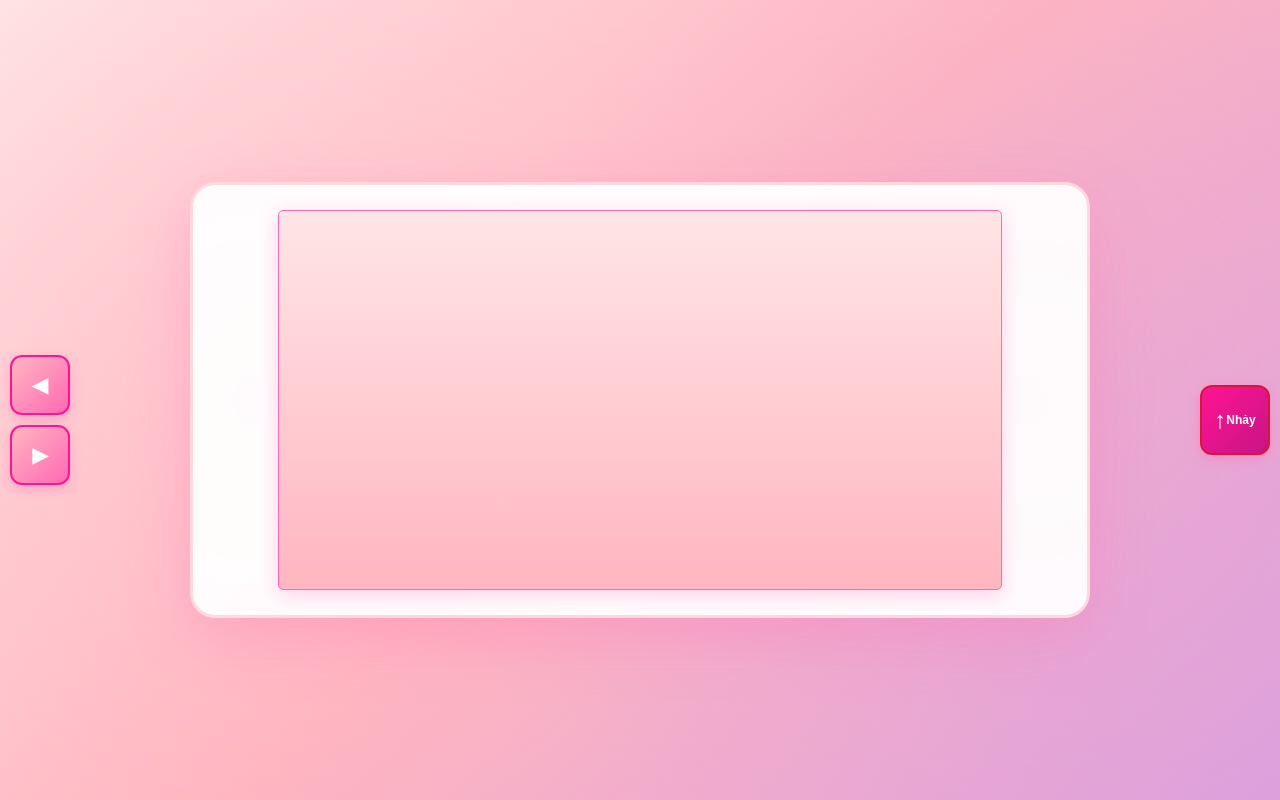
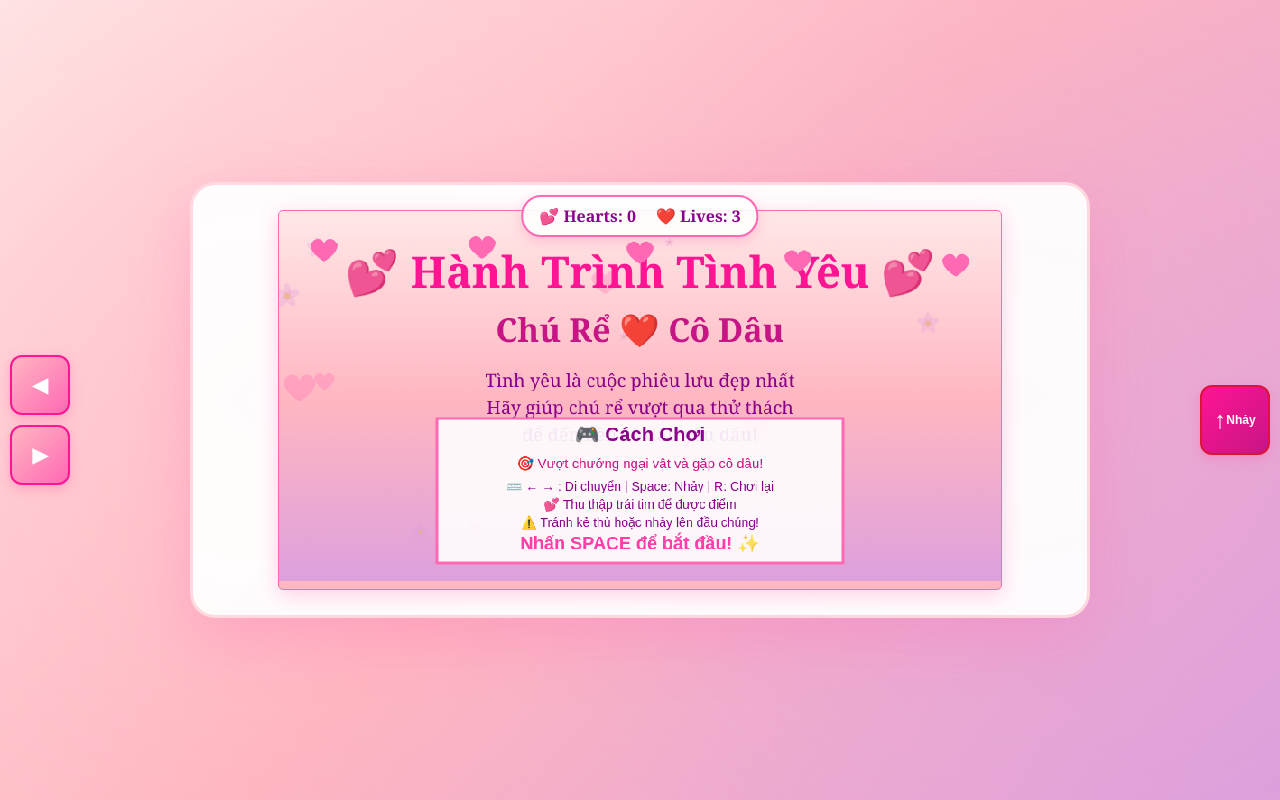
Before and after one commit to nguyenductho89/nhda, a website: page index.html in a window 1280 px wide. Drawn offline with Linux system fonts and the light colour scheme.

Commit message:
fix header 6

```diff
--- a/css/style.css
+++ b/css/style.css
@@ -88,6 +88,9 @@
     border: 3px solid rgba(255, 182, 193, 0.5);
     position: relative;
     z-index: 1;
+    display: flex;
+    flex-direction: column;
+    align-items: center;
 }
 
 @media (orientation: landscape) and (max-width: 768px) {
@@ -99,6 +102,40 @@
     }
 }
 
+
+/* Stats Overlay - positioned on top of canvas */
+.stats-overlay {
+    position: absolute;
+    top: 10px;
+    left: 50%;
+    transform: translateX(-50%);
+    display: flex;
+    gap: 20px;
+    background: rgba(255, 255, 255, 0.9);
+    padding: 8px 16px;
+    border-radius: 20px;
+    border: 2px solid #FF69B4;
+    box-shadow: 0 4px 12px rgba(255, 105, 180, 0.3);
+    z-index: 10;
+    pointer-events: none;
+    font-size: 1em;
+    color: #8B008B;
+    font-weight: bold;
+    text-shadow: 1px 1px 2px rgba(255, 255, 255, 0.8);
+}
+
+.stats-overlay span {
+    display: inline-block;
+}
+
+@media (max-width: 768px) and (orientation: landscape) {
+    .stats-overlay {
+        font-size: 0.75em;
+        padding: 5px 10px;
+        gap: 12px;
+        top: 5px;
+    }
+}
 
 .mobile-controls-text {
     display: none;
--- a/index.html
+++ b/index.html
@@ -37,6 +37,13 @@
 
     <div class="game-container">
         <canvas id="gameCanvas"></canvas>
+
+        <!-- Stats Overlay -->
+        <div class="stats-overlay">
+            <span id="score">💕 Hearts: 0</span>
+            <span id="lives">❤️ Lives: 3</span>
+        </div>
+
         <div id="gameMessage" class="game-message hidden"></div>
 
         <!-- Mobile Controls - Side Layout -->
```
